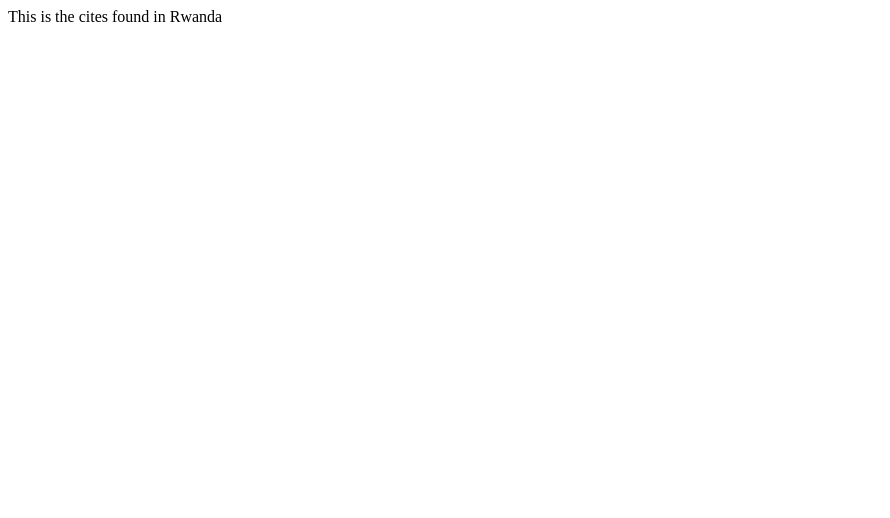
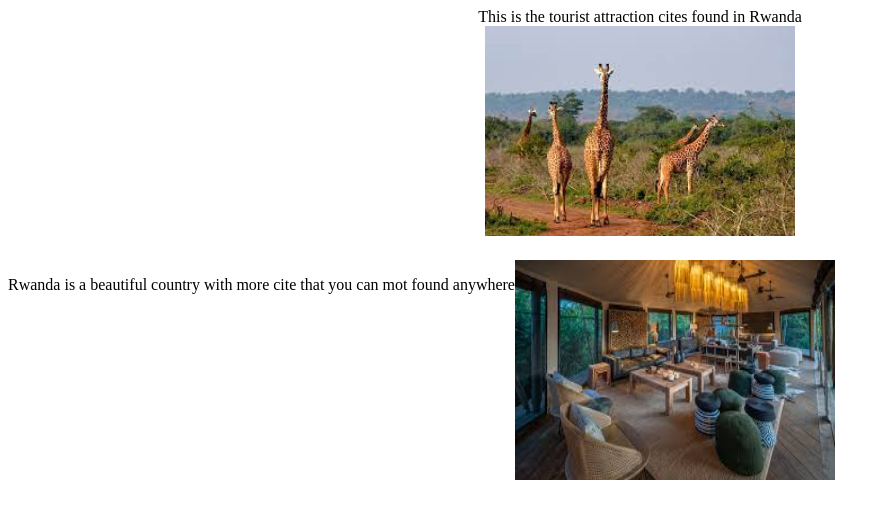
Before and after one commit to gajurosine/demo-repo, a plain HTML site: page index.html in a window 1280 px wide. Shown: the whole page, without its empty margins (0-890 px from the left). Drawn offline with Linux system fonts and the light colour scheme.

Commit message:
Initial Commit

```diff
--- /dev/null
+++ b/index.css
@@ -0,0 +1,12 @@
+div {
+    border-radius: 20px;
+    text-align: center;
+}
+img {
+    border: blue;
+    font-display: center;
+    padding-bottom: 20px;
+}
+p {
+    float: left;
+}
--- a/index.html
+++ b/index.html
@@ -1,10 +1,24 @@
-<!DOCTYPE HTML>
-<html lang="en ">
+<!DOCTYPE html>
+<html lang="en">
     <head>
-        <title>Attraction cites in Rwanda</title>
+        <meta url>
+        <meta content="rwanda's cite">
+        <title> Attraction cites in Rwanda</title>
     </head>
-    <body>
-        <h>This is  the cites found in Rwanda</h>
+    <link rel="stylesheet" href="./index.css">
+
+        <div>
+        <h>This is  the tourist attraction  cites found in Rwanda</h><br>
+
+        <img src="image/akagera.jpg" alt="akagera national park" width="310" height="210">
+        <br>
+        </div>
+        <p>Rwanda is a beautiful country with more cite that you can mot found anywhere</p>
+        <img src="image/musium.jpg" alt="Musium" width="320" height="220"><br>
+
+
+
+
 
 
 
```
Also changed, not shown: image/akagera.jpg (added), image/musium.jpg (added).
